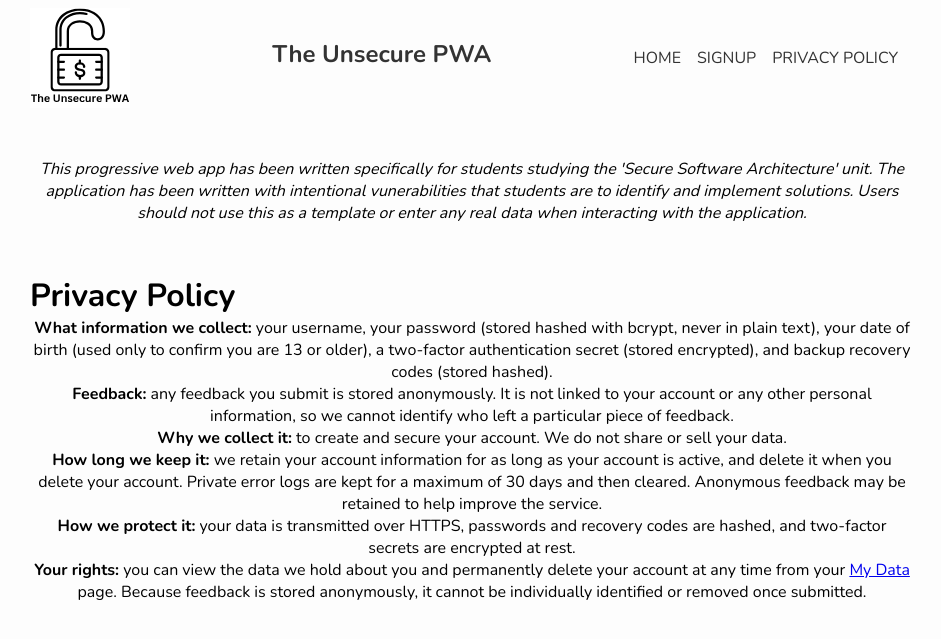
After one commit to Ranveer-Sule/Sule-The-Unsecure-PWA, a Python web app: template templates/privacy.html in a window 1280 px wide. The commit adds this page. Shown: the top 639 px of the page, without its empty margins (168-1109 px from the left). Run offline with Jinja, Linux system fonts and the light colour scheme; the template is opened without the code that fills it, so the values that code supplies are empty.

Commit message:
Progress made: Added privacy and compliance features and fixed navigation, by publishing a privacy policy, supporting user data access and deletion, applying a log retention rule, and making nav links and safe_redirect work from every page, across main.py, user_management.py and the templates.
Tasks achieved:
- Published a privacy policy: added a /privacy page (linked in the nav and visible to everyone) explaining what data is collected, why, how long it is kept, how it is protected, and that feedback is stored anonymously
- Added data-access and deletion rights: a /my_data page shows the logged-in user the non-sensitive data held about them, and /delete_account permanently removes their account and recovery codes via a CSRF-protected POST
- Applied data minimisation and retention: only the data the app uses is collected, and apply_retention clears the private error log after 30 days on startup
- Hardened safe_redirect: it now compares only the URL path against the allow-list, so internal links with query strings (like the deletion confirmation message) work while external hosts are still blocked
- Fixed navigation: nav links now use direct paths instead of the ?url= pattern so Home, Signup and Success work from every page including /privacy, and a My Data link was added for logged-in users

Issues faced:
- Clicking Home from the privacy page did nothing because the ?url= links only redirect on routes that read the url parameter; fixed by switching the nav to direct paths
- safe_redirect's exact match would have rejected internal URLs with query strings (like the deletion confirmation message), so it was updated to use urllib's urlparse and compare only the URL path, which keeps the message working while still blocking external hosts

Possible approaches for upcoming tasks:
- Fix the race condition in the visitor-counter update, which currently does an unlocked read-add-write on visitor_log.txt and can lose increments when logins happen concurrently

Reflective comments:
Publishing a privacy policy and supporting data access, deletion and retention helps meet the Privacy Act 1988 and reduces the data at risk, while the navigation fixes make those controls reachable from every page.

```diff
--- a/templates/layout.html
+++ b/templates/layout.html
@@ -15,10 +15,12 @@
             <img src="static\images\logo.svg" alt="The unsecure website logo." />
             <h1>The Unsecure PWA</h1>
             <ul class="topnav">
-                <li><a href="?url=/">Home</a></li>
-                <li><a href="?url=/signup.html">Signup</a></li>
+                <li><a href="/">Home</a></li>
+                <li><a href="/signup.html">Signup</a></li>
+                <li><a href="/privacy">Privacy Policy</a></li>
                 {% if state %}
-                    <li><a href="?url=/success.html">Success</a></li>
+                    <li><a href="/success.html">Success</a></li>
+                    <li><a href="/my_data">My Data</a></li>
                     <li><a href="/logout">Logout</a></li>
                 {% endif %}
             </ul>
--- /dev/null
+++ b/templates/privacy.html
@@ -0,0 +1,29 @@
+{% extends 'layout.html' %}
+{% block content %}
+<h1>Privacy Policy</h1>
+
+<p><strong>What information we collect:</strong>
+    your username, your password (stored hashed with bcrypt, never in plain text),
+    your date of birth (used only to confirm you are 13 or older), a two-factor
+    authentication secret (stored encrypted), and backup recovery codes (stored hashed).</p>
+
+<p><strong>Feedback:</strong> any feedback you submit is stored anonymously. It is not
+    linked to your account or any other personal information, so we cannot identify who
+    left a particular piece of feedback.</p>
+
+<p><strong>Why we collect it:</strong> to create and secure your account. We do not share
+    or sell your data.</p>
+
+<p><strong>How long we keep it:</strong> we retain your account information for as long as
+    your account is active, and delete it when you delete your account. Private error logs
+    are kept for a maximum of 30 days and then cleared. Anonymous feedback may be retained
+    to help improve the service.</p>
+
+<p><strong>How we protect it:</strong> your data is transmitted over HTTPS, passwords and
+    recovery codes are hashed, and two-factor secrets are encrypted at rest.</p>
+
+<p><strong>Your rights:</strong> you can view the data we hold about you and permanently
+    delete your account at any time from your <a href="/my_data">My Data</a> page. Because
+    feedback is stored anonymously, it cannot be individually identified or removed once
+    submitted.</p>
+{% endblock %}
--- a/templates/signup.html
+++ b/templates/signup.html
@@ -17,6 +17,7 @@
     <div class="input__wrapper">
         <input type="date" name="dob" placeholder="Date of Birth" class="input__field" required max = "{{ max_dob }}">
     </div>
+    <p>By signing up, you agree to our <a href="/privacy">Privacy Policy</a>.</p>
     <div class="input__wrapper">
         <button type="submit" class="btn">Submit</button>
     </div>
--- a/visitor_log.txt
+++ b/visitor_log.txt
@@ -1 +1 @@
-934
+936
```
Also changed, not shown: main.py (+36 -16 lines), templates/my_data.html (added, +13 -0 lines), user_management.py (+17 -5 lines), database_files/database.db.
